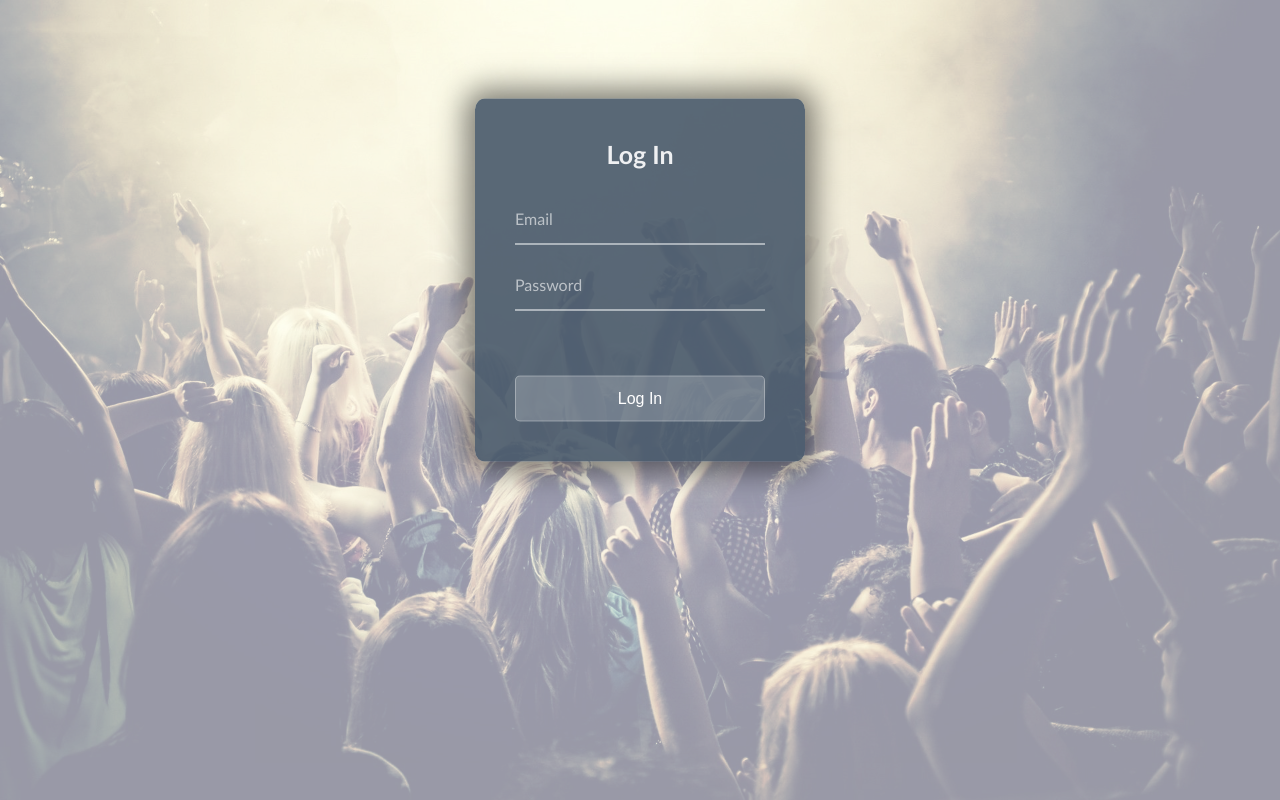
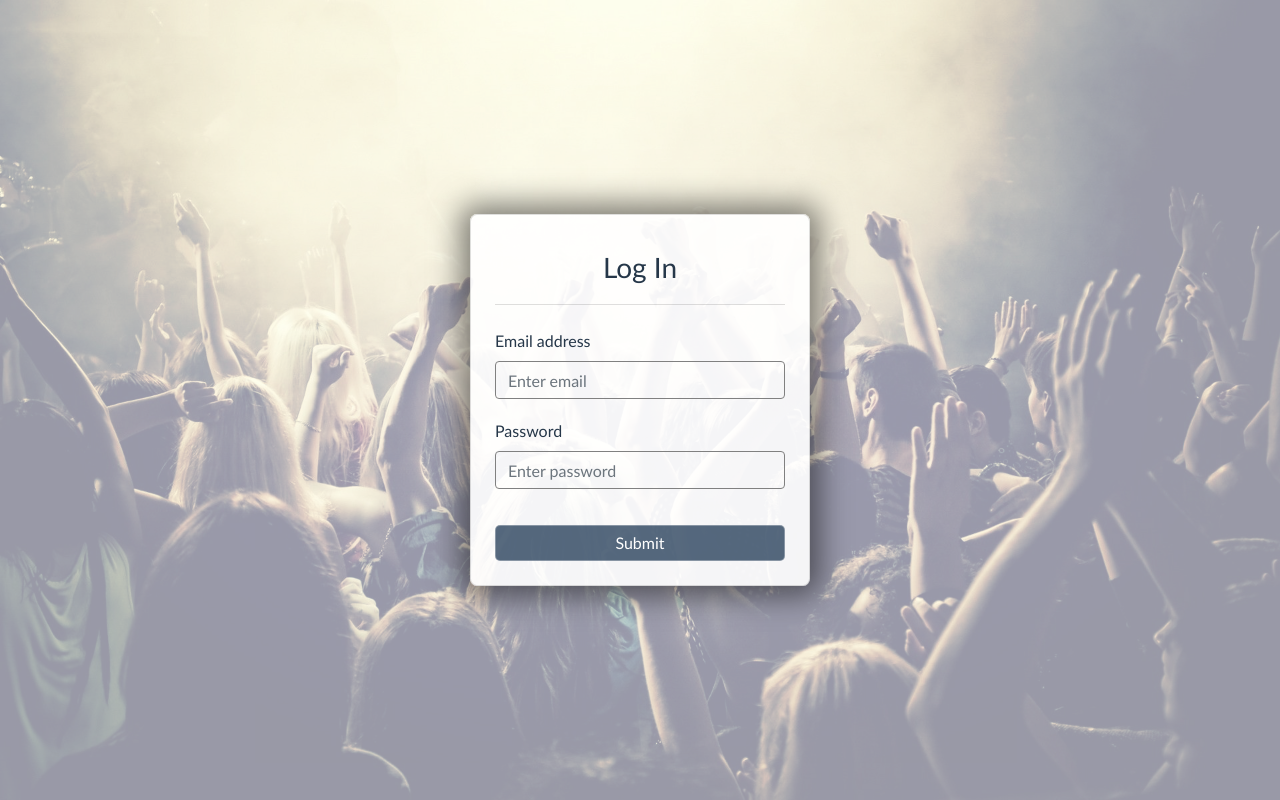
Before and after one commit to arthurmargarian/ng-events, an Angular app: page /login in a window 1280 px wide. Built offline with nearby package versions, Linux system fonts and the light colour scheme.

Commit message:
login component -> code clean up and redesign

```diff
--- a/src/app/app.module.ts
+++ b/src/app/app.module.ts
@@ -10,6 +10,8 @@ import {HTTP_INTERCEPTORS} from '@angular/common/http';
 import {SharedModule} from './shared/shared.module';
 import {NotFoundComponent} from './not-found/not-found.component';
 import {JwtInterceptorService} from './services/jwt-interceptor.service';
+import {ToastrModule} from 'ngx-toastr';
+import {BrowserAnimationsModule} from '@angular/platform-browser/animations';
 
 @NgModule({
   declarations: [
@@ -18,12 +20,14 @@ import {JwtInterceptorService} from './services/jwt-interceptor.service';
   ],
   imports: [
     BrowserModule,
+    BrowserAnimationsModule,
     RouterModule,
     AppRoutingModule,
     SharedModule,
     GuestModule,
     UserModule,
     AdminModule,
+    ToastrModule.forRoot()
   ],
   providers: [{provide: HTTP_INTERCEPTORS, useClass: JwtInterceptorService, multi: true}],
   exports: [],
--- a/src/app/guest/components/login/login.component.html
+++ b/src/app/guest/components/login/login.component.html
@@ -1,41 +1,61 @@
-<main>
-  <div class="login-form">
-    <h2 class="login-heading">Log In</h2>
+<main class="container">
+  <div class="row m-0 vh-100">
+    <div class="col-sm-4"></div>
+    <div class="col-sm-4 align-self-center">
+      <div class="card p-lg-4">
+        <div class="card-header mb-4 h-color text-center no-background"><h3>Log In</h3></div>
+        <div class="card-body p-0">
           <form
             [formGroup]="loginForm"
-      (ngSubmit)="loginSubmit()"
             (input)="onFormChanges()"
-    >
-      <div class="form-group">
-        <label>
-          <span class="input-placeholder">Email</span>
-          <input appPlaceholderTranslate type="text" formControlName="email">
-        </label>
+            (ngSubmit)="loginSubmit()">
+            <div class="form-group m-0">
+              <label for="email" class="h-color">Email address</label>
+              <input type="email"
+                     [style.border]="!validCredentials || ((loginForm.get('email').touched || submitted) && (loginForm.get('email').errors?.required || loginForm.get('email').errors?.email)) ? '1px solid red' : '1px solid gray'"
+                     formControlName="email"
+                     class="form-control no-background"
+                     id="email"
+                     placeholder="Enter email">
+              <div class="validation-message text-right">
+                <small *ngIf="(loginForm.get('email').touched || submitted) && loginForm.get('email').errors?.required"
+                       class="text-danger font-italic text-right">
+                  Required Field
+                </small>
+                <small *ngIf="(loginForm.get('email').touched || submitted) && loginForm.get('email').errors?.email"
+                       class="text-danger font-italic text-right">
+                  Email is not valid
+                </small>
               </div>
-      <div class="form-group">
-        <label>
-          <span class="input-placeholder">Password</span>
-          <input appPlaceholderTranslate type="password" formControlName="password">
-        </label>
             </div>
-      <button
-        type="submit"
-        class="btn login-btn"
-        [class.valid]="!invalidForm"
-        [class.invalid]="invalidForm"
-        [disabled]="showLoader"
-      >
-        <span *ngIf="!showLoader;else loader" class="login-span">Log In</span>
-        <ng-template #loader>
-          <app-loader [size]="'sm'"></app-loader>
-        </ng-template>
+            <div class="form-group m-0">
+              <label for="password" class="h-color">Password</label>
+              <input type="password"
+                     [style.border]="!validCredentials || ((loginForm.get('password').touched || submitted) && loginForm.get('password').errors?.required) ? '1px solid red' : '1px solid gray'"
+                     formControlName="password"
+                     class="form-control no-background"
+                     id="password"
+                     placeholder="Enter password">
+              <div class="validation-message text-right">
+                <small
+                  *ngIf="(loginForm.get('password').touched || submitted) && loginForm.get('password').errors?.required"
+                  class="text-danger font-italic text-right">
+                  Required Field
+                </small>
+              </div>
+            </div>
+            <div class="text-center mt-lg-3">
+              <button type="submit"
+                      [class.invalid]="submitted && loginForm.invalid"
+                      class="my-btn w-100">
+                Submit
               </button>
+            </div>
           </form>
-    <div class="error-msg"
-         *ngIf="errorMessage"
-         (click)="errorMessage = ''"
-    >
-      {{errorMessage | titlecase}}
+        </div>
+      </div>
+    </div>
+    <div class="col-sm-4">
     </div>
   </div>
 </main>
--- a/src/app/guest/components/login/login.component.scss
+++ b/src/app/guest/components/login/login.component.scss
@@ -1,53 +1,5 @@
-.login-form {
-  position: absolute;
-  z-index: 1;
-  top: 35%;
-  left: 50%;
-  transform: translate(-50%, -50%);
-  background: rgba(71, 88, 106, 0.9);
-  padding: 40px;
+.card {
+  background: rgba(255, 255, 255, 0.9);
   box-shadow: 0 0 30px 10px rgba(0, 0, 0, 0.5);
-  border-radius: 3%;
-
-  .login-heading {
-    font-size: 25px;
-    text-align: center;
-    margin-bottom: 40px;
-    color: rgba(255, 255, 255, 0.9);
-    user-select: none;
-  }
-
-  .form-group {
-    margin: 30px 0;
-
-    input {
-      padding: 10px 0;
-      width: 250px;
-    }
-  }
-
-  .login-btn {
-    width: 100%;
-    margin-top: 35px;
-    background: rgba(255, 255, 255, 0.2);
-
-    .login-span {
-      display: inline-block;
-      padding: 8px;
-    }
-  }
-
-  .error-msg {
-    position: absolute;
-    bottom: 23%;
-    left: 50%;
-    transform: translate(-50%, -50%);
-    width: 100%;
-    padding: 5px;
-    box-sizing: border-box;
-    text-align: center;
-    color: rgba(255, 255, 255, 0.9);
-    background-color: rgba(255, 0, 0, 0.3);
-    cursor: pointer;
-  }
+  border-radius: 2%;
 }
--- a/src/app/guest/components/login/login.component.ts
+++ b/src/app/guest/components/login/login.component.ts
@@ -5,6 +5,7 @@ import {Router} from '@angular/router';
 import {HttpErrorResponse} from '@angular/common/http';
 import {AuthService} from '../../../services/auth.service';
 import {ILoginRes} from '../../../shared/interfaces';
+import { ToastrService} from 'ngx-toastr';
 
 @Component({
   selector: 'app-login',
@@ -13,14 +14,15 @@ import {ILoginRes} from '../../../shared/interfaces';
 })
 export class LoginComponent implements OnInit {
   private loginForm: FormGroup;
-  private errorMessage: string;
   private showLoader: boolean;
-  private invalidForm: boolean;
+  private validCredentials = true;
+  private submitted: boolean;
 
   constructor(
     private titleService: Title,
     private authService: AuthService,
-    private router: Router
+    private router: Router,
+    private toastrService: ToastrService
   ) {
     this.titleService.setTitle('Login • Events');
   }
@@ -33,15 +35,16 @@ export class LoginComponent implements OnInit {
       ),
       password: new FormControl(
         '',
-        [Validators.required, Validators.minLength(6)]
+        [Validators.required]
       )
     });
   }
 
   loginSubmit() {
-    this.showLoader = true;
+    this.submitted = true;
     const formData = {...this.loginForm.value};
     if (this.loginForm.valid) {
+      this.validCredentials = true;
       this.authService.login(formData)
         .subscribe(
           (res: ILoginRes) => {
@@ -56,21 +59,15 @@ export class LoginComponent implements OnInit {
             }
           },
           (error: HttpErrorResponse) => {
-            this.showLoader = false;
-            this.invalidForm = true;
-            this.errorMessage = error.error.message;
-            this.loginForm.controls.password.reset();
+            this.validCredentials = false;
+            this.toastrService.error(null, error.error.msg);
           });
     } else {
-      this.invalidForm = true;
-      this.loginForm.controls.password.reset();
       this.showLoader = false;
-      this.errorMessage = this.loginForm.controls.email.invalid ? 'Your email is invalid' : 'Your password is invalid';
     }
   }
 
-  onFormChanges() {
-    this.invalidForm = Boolean(this.loginForm.touched && this.loginForm.invalid);
-    this.errorMessage = '';
+   public onFormChanges():void {
+     this.validCredentials = true;
   }
 }
--- a/src/app/shared/components/loader/loader.component.scss
+++ b/src/app/shared/components/loader/loader.component.scss
@@ -2,6 +2,7 @@
   display: inline-block;
   position: relative;
   top: 2px;
+  margin: 0 auto;
 
   div {
     animation: lds-spinner 1.2s linear infinite;
@@ -11,7 +12,7 @@
       display: block;
       position: absolute;
       top: 2px;
-      background: rgba(255, 255, 255, 0.9);
+      background:  rgb(38, 55, 73);
     }
   }
 
--- a/src/app/shared/shared.module.ts
+++ b/src/app/shared/shared.module.ts
@@ -7,6 +7,7 @@ import {SingleEventComponent} from './components/single-event/single-event.compo
 import {LoaderComponent} from './components/loader/loader.component';
 import {PlaceholderTranslateDirective} from './directives/placeholder-translate.directive';
 import {HeaderComponent} from './components/header/header.component';
+import {ToastrModule} from 'ngx-toastr';
 
 @NgModule({
   declarations: [
@@ -18,7 +19,6 @@ import {HeaderComponent} from './components/header/header.component';
   imports: [
     CommonModule,
     ReactiveFormsModule,
-    BrowserAnimationsModule,
     HttpClientModule,
   ],
   exports: [
@@ -28,7 +28,6 @@ import {HeaderComponent} from './components/header/header.component';
     CommonModule,
     HttpClientModule,
     ReactiveFormsModule,
-    BrowserAnimationsModule,
     PlaceholderTranslateDirective,
   ]
 })
--- a/src/styles.scss
+++ b/src/styles.scss
@@ -1,8 +1,7 @@
 /* You can add global styles to this file, and also import other style files */
-* {
-  margin: 0;
-  padding: 0;
-}
+@import "~bootstrap/dist/css/bootstrap.css";
+// regular style toast
+@import '~ngx-toastr/toastr';
 
 body {
   position: relative;
@@ -26,118 +25,186 @@ body {
   }
 }
 
-.container {
-  width: 75%;
-  margin: 0 auto;
+
+//.form-groupp {
+//
+//  textarea {
+//    border: none;
+//    background: none;
+//    resize: none;
+//    padding-top: 10px;
+//    height: 40px;
+//    line-height: 20px;
+//    color: rgba(255, 255, 255, 0.9);
+//    border-bottom: #FFFFFF 1px solid;
+//
+//    &:focus {
+//      outline: none;
+//      border-bottom: rgba(47, 60, 75, 0.9) 1px solid;
+//    }
+//  }
+//
+//  select {
+//    padding: 10px 0;
+//    color: rgba(255, 255, 255, 0.9);
+//    background: none;
+//    border: none;
+//    border-bottom: #FFFFFF 1px solid;
+//
+//    &:focus {
+//      outline: none;
+//      border-bottom: rgba(47, 60, 75, 0.9) 1px solid;
+//    }
+//
+//    option {
+//      background: rgb(30, 67, 90);
+//      color: #fff;
+//    }
+//
+//  }
+//
+//  input {
+//    border: none;
+//    background: none;
+//    color: rgba(255, 255, 255, 0.9);
+//    border-bottom: #FFFFFF 1px solid;
+//
+//    &:focus {
+//      outline: none;
+//      border-bottom: rgba(47, 60, 75, 0.9) 1px solid;
+//    }
+//  }
+//
+//
+//  .input-placeholder {
+//    position: absolute;
+//    top: 0;
+//    left: 0;
+//    z-index: 2;
+//    color: rgba(255, 255, 255, 0.6);
+//    user-select: none;
+//    cursor: text;
+//    transition: 0.3s ease;
+//
+//    &.transformed {
+//      cursor: default;
+//      font-size: 13px;
+//      transform: translateY(-13px);
+//    }
+//  }
+//}
+//
+//
+//.btn {
+//  cursor: pointer;
+//  font-size: 16px;
+//  padding: 5px 10px;
+//  background: rgba(71, 88, 106, 0.7);
+//  border: 1px solid rgba(255, 255, 255, 0.3);
+//  border-radius: 5px;
+//  color: #FFFFFF;
+//  transition: 0.2s ease;
+//
+//  &:hover {
+//    background: rgb(71, 88, 106) !important;
+//    border: 1px solid rgba(255, 255, 255, 0.1);
+//    box-shadow: 0 0 10px 3px rgba(0, 0, 0, 0.2);
+//  }
+//
+//  &:focus {
+//    outline: none;
+//  }
+//
+//  &:active {
+//    box-shadow: 0 0 10px 3px rgba(0, 0, 0, 0.4);
+//  }
+//
+//  &.valid:hover {
+//    background: rgba(0, 128, 0, 0.3) !important;
+//  }
+//
+//  &.invalid:hover {
+//    background: rgba(255, 0, 0, 0.3) !important;
+//  }
+//}
+//
+//
+//
+//.no-event-msg{
+//  text-align: center;
+//  padding: 60px 0;
+//  color: rgba(255, 255, 255,0.9);
+//}
+
+.no-background {
+  background: none;
+}
+
+.validation-message {
+  height: 20px;
+}
+
+.h-color {
+  color: rgb(38, 55, 73);
 }
 
 .form-group {
-  position: relative;
-
-  textarea {
-    border: none;
-    background: none;
-    resize: none;
-    padding-top: 10px;
-    height: 40px;
-    line-height: 20px;
-    color: rgba(255, 255, 255, 0.9);
-    border-bottom: #FFFFFF 1px solid;
-
+  input {
     &:focus {
       outline: none;
-      border-bottom: rgba(47, 60, 75, 0.9) 1px solid;
-    }
-  }
-
-  select {
-    padding: 10px 0;
-    color: rgba(255, 255, 255, 0.9);
-    background: none;
-    border: none;
-    border-bottom: #FFFFFF 1px solid;
-
-    &:focus {
-      outline: none;
-      border-bottom: rgba(47, 60, 75, 0.9) 1px solid;
-    }
-
-    option {
-      background: rgb(30, 67, 90);
-      color: #fff;
-    }
-
-  }
-
-  input {
-    border: none;
-    background: none;
-    color: rgba(255, 255, 255, 0.9);
-    border-bottom: #FFFFFF 1px solid;
-
-    &:focus {
-      outline: none;
-      border-bottom: rgba(47, 60, 75, 0.9) 1px solid;
-    }
-  }
-
-
-  .input-placeholder {
-    position: absolute;
-    top: 0;
-    left: 0;
-    z-index: 2;
-    color: rgba(255, 255, 255, 0.6);
-    user-select: none;
-    cursor: text;
-    transition: 0.3s ease;
-
-    &.transformed {
-      cursor: default;
-      font-size: 13px;
-      transform: translateY(-13px);
+      box-shadow: none;
     }
   }
 }
 
-
-.btn {
-  cursor: pointer;
+.my-btn {
+  background: rgba(16, 44, 73, 0.7);
   font-size: 16px;
   padding: 5px 10px;
-  background: rgba(71, 88, 106, 0.7);
   border: 1px solid rgba(255, 255, 255, 0.3);
   border-radius: 5px;
   color: #FFFFFF;
   transition: 0.2s ease;
 
   &:hover {
-    background: rgb(71, 88, 106) !important;
-    border: 1px solid rgba(255, 255, 255, 0.1);
+    background: rgba(16, 44, 73, 0.8);
     box-shadow: 0 0 10px 3px rgba(0, 0, 0, 0.2);
   }
-
     &:focus {
       outline: none;
     }
-
     &:active {
       box-shadow: 0 0 10px 3px rgba(0, 0, 0, 0.4);
     }
-
     &.valid:hover {
-    background: rgba(0, 128, 0, 0.3) !important;
+      background: rgba(16, 44, 73, 0.8);
     }
 
     &.invalid:hover {
-    background: rgba(255, 0, 0, 0.3) !important;
+      background: rgba(255, 0, 0, 0.6);
     }
 }
 
-
-
-.no-event-msg{
-  text-align: center;
-  padding: 60px 0;
-  color: rgba(255, 255, 255,0.9);
-}
+//.btn {
+//  &:hover {
+//    background: rgb(71, 88, 106) !important;
+//    border: 1px solid rgba(255, 255, 255, 0.1);
+//    box-shadow: 0 0 10px 3px rgba(0, 0, 0, 0.2);
+//  }
+//
+//  &:focus {
+//    outline: none;
+//  }
+//
+//  &:active {
+//    box-shadow: 0 0 10px 3px rgba(0, 0, 0, 0.4);
+//  }
+//
+//  &.valid:hover {
+//    background: rgba(0, 128, 0, 0.3) !important;
+//  }
+//
+//  &.invalid:hover {
+//    background: rgba(255, 0, 0, 0.3) !important;
+//  }
+//}
```
Also changed, not shown: package.json (+5 -2 lines), 1 other file (tests, documents, lock files or other folders). Lines whose indentation alone changed are shown as unchanged.
